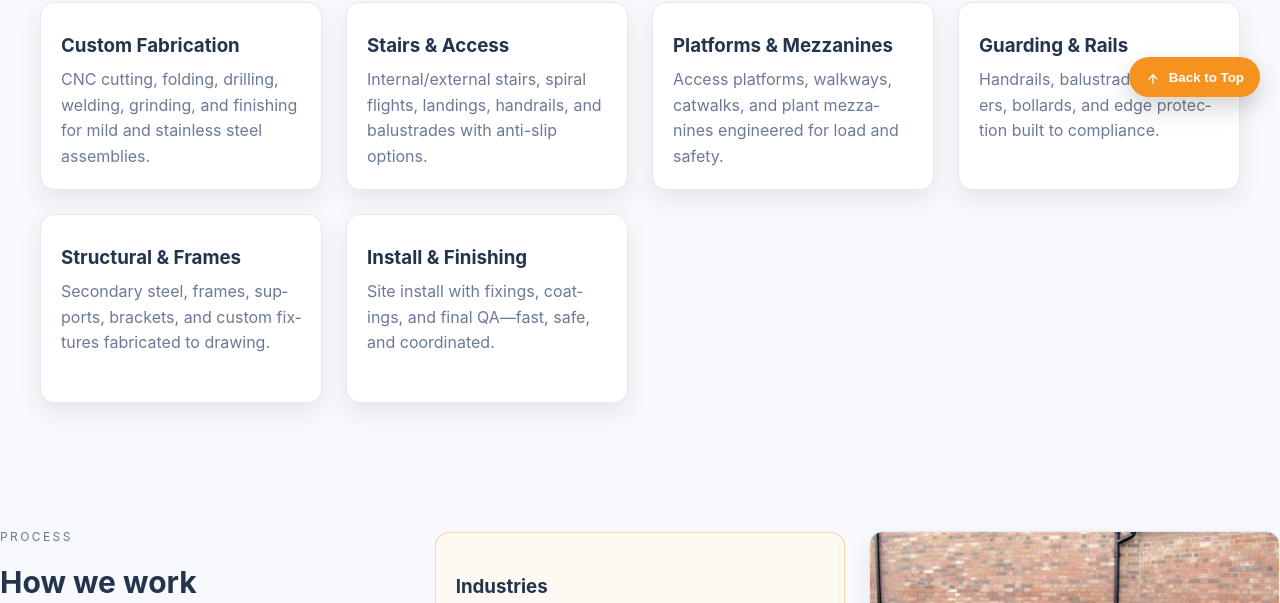
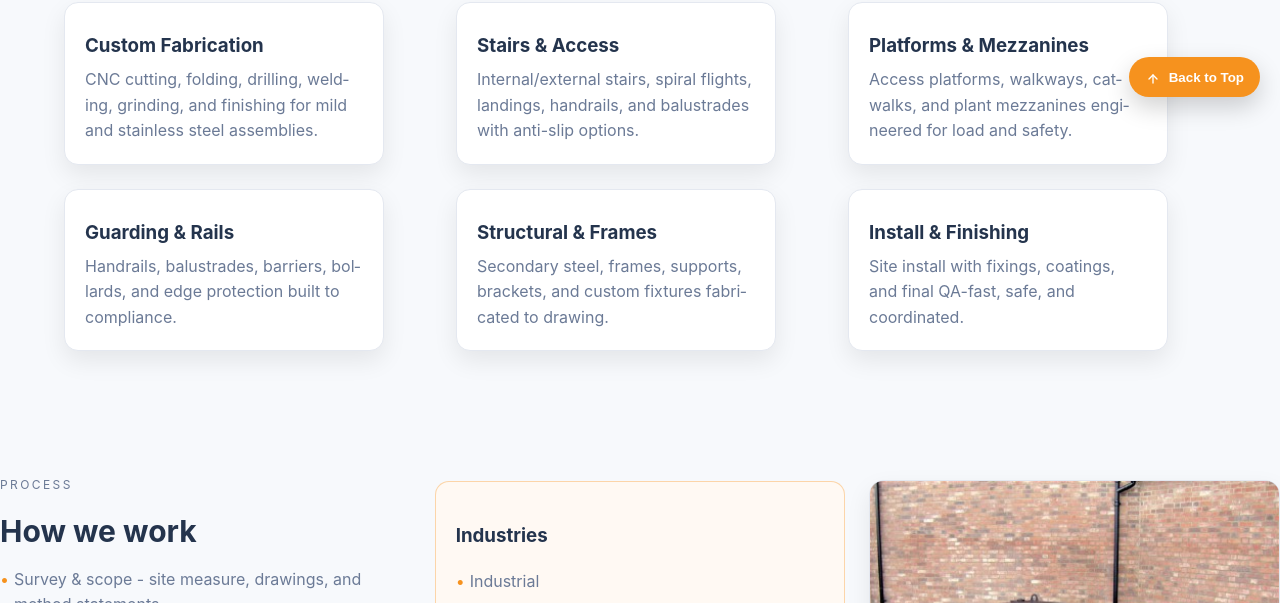
Before and after one commit to websmartshubhamk/bulldogsteelfabrications.net, a website: page website/services.html in a window 1280 px wide. Shown: the part 683-1286 px from the top of the page. Drawn offline with Linux system fonts and the light colour scheme; files whose address does not match are found by name.

Commit message:
Center and constrain card sections sitewide

```diff
--- a/website/services.html
+++ b/website/services.html
@@ -53,7 +53,8 @@
     </div>
   </section>
 
-  <section class="section container">
+  <section class="section">
+    <div class="container cards-block">
       <p class="eyebrow">Core Services</p>
       <h2>What we deliver</h2>
       <div class="card-grid">
@@ -62,7 +63,8 @@
         <div class="card"><h3>Platforms & Mezzanines</h3><p>Access platforms, walkways, catwalks, and plant mezzanines engineered for load and safety.</p></div>
         <div class="card"><h3>Guarding & Rails</h3><p>Handrails, balustrades, barriers, bollards, and edge protection built to compliance.</p></div>
         <div class="card"><h3>Structural & Frames</h3><p>Secondary steel, frames, supports, brackets, and custom fixtures fabricated to drawing.</p></div>
-      <div class="card"><h3>Install & Finishing</h3><p>Site install with fixings, coatings, and final QA—fast, safe, and coordinated.</p></div>
+        <div class="card"><h3>Install & Finishing</h3><p>Site install with fixings, coatings, and final QA-fast, safe, and coordinated.</p></div>
+      </div>
     </div>
   </section>
 
```
Also changed, not shown: website/blogs.html (+3 -1 lines), website/index.html (+2 -2 lines). Lines whose indentation alone changed are shown as unchanged.
